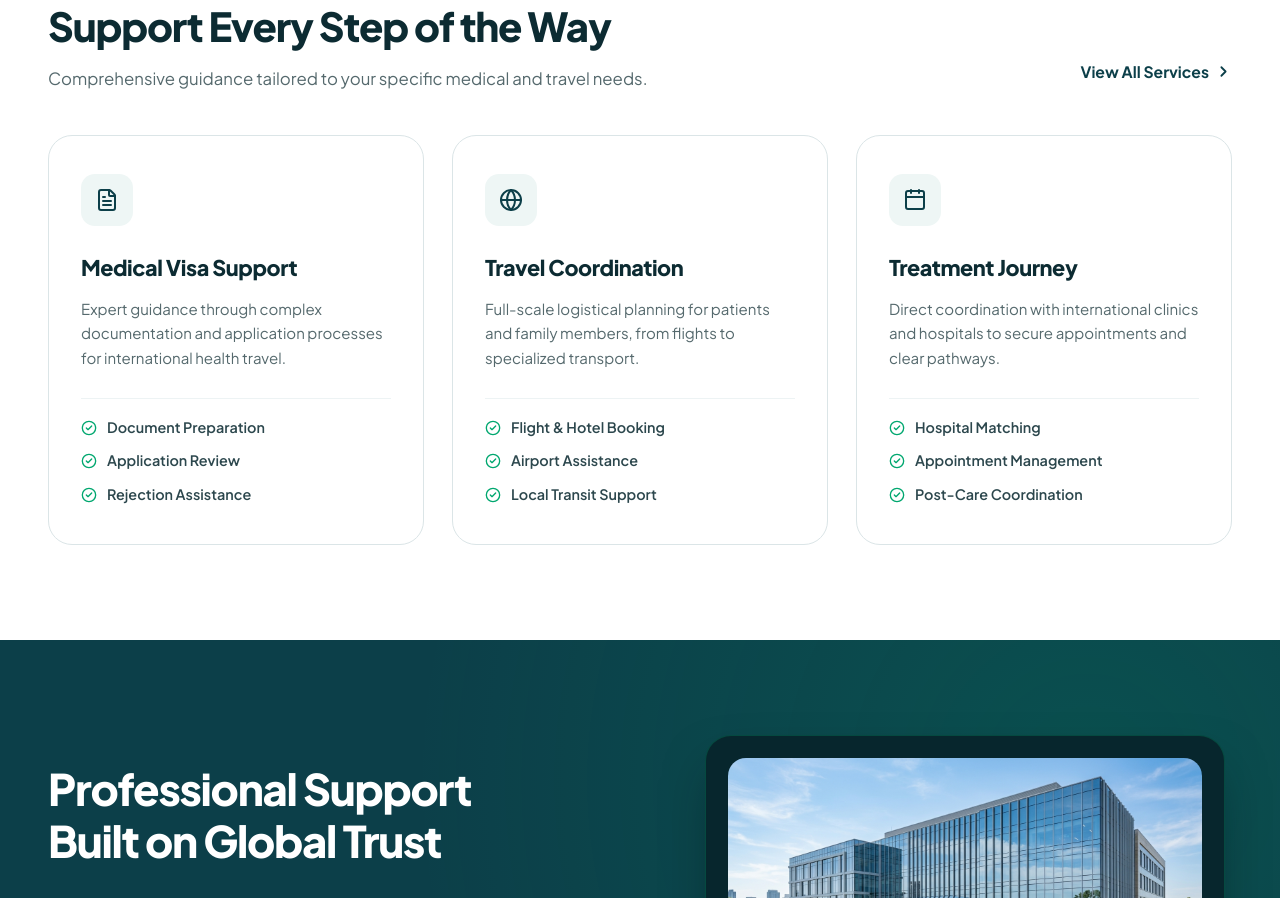
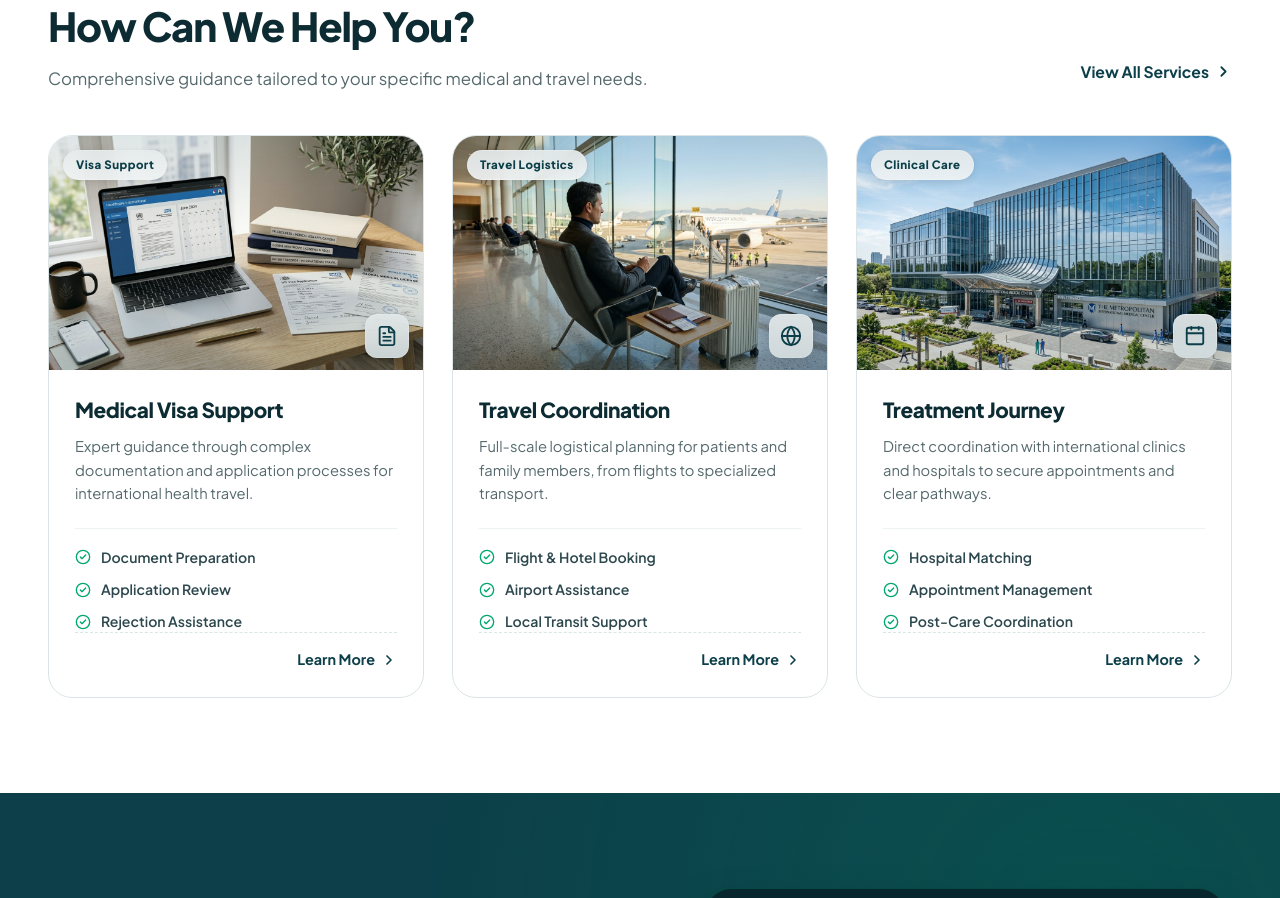
Before and after one commit to rafitalavi/medibridge_medical, a React (Vite) app: page / in a window 1280 px wide. Shown: the part 1100-1998 px from the top of the page. Built offline with nearby package versions, Linux system fonts and the light colour scheme.

Commit message:
image on sevice card

```diff
--- a/src/components/ServicesSection/ServicesSection.css
+++ b/src/components/ServicesSection/ServicesSection.css
@@ -78,7 +78,8 @@
   background-color: #ffffff;
   border: 1px solid var(--color-border);
   border-radius: var(--radius-2xl);
-  padding: 38px 32px;
+  overflow: hidden;
+  padding: 0;
   display: flex;
   flex-direction: column;
   transition: all var(--transition-normal);
@@ -88,41 +89,109 @@
 
 .service-card:hover {
   transform: translateY(-6px);
-  border-color: #cbd5e1;
-  box-shadow: 0 20px 40px -12px rgba(15, 23, 42, 0.09), 0 4px 12px rgba(0, 0, 0, 0.02);
+  border-color: var(--color-brand-emerald);
+  box-shadow: 0 20px 40px -12px rgba(12, 63, 73, 0.12), 0 4px 12px rgba(0, 0, 0, 0.03);
 }
 
-.service-icon-box {
-  width: 52px;
-  height: 52px;
-  border-radius: 14px;
-  background-color: var(--color-bg-badge);
+/* Card Image Header */
+.service-card-image-wrap {
+  position: relative;
+  width: 100%;
+  aspect-ratio: 16 / 10;
+  overflow: hidden;
+  background-color: var(--color-bg-secondary);
+}
+
+.service-card-image-wrap::after {
+  content: '';
+  position: absolute;
+  inset: 0;
+  background: linear-gradient(180deg, rgba(12, 63, 73, 0.12) 0%, rgba(12, 63, 73, 0) 40%, rgba(12, 63, 73, 0.2) 100%);
+  pointer-events: none;
+}
+
+.service-card-image {
+  width: 100%;
+  height: 100%;
+  object-fit: cover;
+  display: block;
+  transition: transform 0.45s ease;
+}
+
+.service-card:hover .service-card-image {
+  transform: scale(1.06);
+}
+
+/* Category Badge on Image */
+.service-card-badge {
+  position: absolute;
+  top: 14px;
+  left: 14px;
+  background: rgba(255, 255, 255, 0.92);
+  backdrop-filter: blur(8px);
+  -webkit-backdrop-filter: blur(8px);
+  padding: 5px 12px;
+  border-radius: var(--radius-pill);
+  font-size: 0.72rem;
+  font-weight: 750;
+  color: var(--color-brand-primary);
+  letter-spacing: 0.04em;
+  box-shadow: 0 2px 8px rgba(0, 0, 0, 0.1);
+  border: 1px solid rgba(255, 255, 255, 0.8);
+}
+
+/* Floating Icon Box overlay on bottom-right of image */
+.service-card-icon-overlay {
+  position: absolute;
+  bottom: 12px;
+  right: 14px;
+  width: 44px;
+  height: 44px;
+  border-radius: 12px;
+  background: rgba(255, 255, 255, 0.95);
+  backdrop-filter: blur(8px);
+  -webkit-backdrop-filter: blur(8px);
   display: flex;
   align-items: center;
   justify-content: center;
-  margin-bottom: 26px;
-  transition: background-color var(--transition-fast);
+  box-shadow: 0 4px 14px rgba(0, 0, 0, 0.12);
+  border: 1px solid rgba(255, 255, 255, 0.9);
+  transition: all var(--transition-fast);
 }
 
-.service-card:hover .service-icon-box {
-  background-color: var(--color-brand-glow);
+.service-card:hover .service-card-icon-overlay {
+  background-color: var(--color-brand-primary);
+  transform: scale(1.05);
+}
+
+.service-card:hover .service-card-icon-overlay svg {
+  color: #ffffff !important;
+  stroke: #ffffff !important;
+}
+
+/* Card Body */
+.service-card-body {
+  padding: 24px 26px 26px;
+  display: flex;
+  flex-direction: column;
+  flex: 1;
 }
 
 .service-card-title {
   font-family: var(--font-family-base);
-  font-size: 1.35rem;
+  font-size: 1.3rem;
   font-weight: 750;
   letter-spacing: -0.02em;
   color: var(--color-text-title);
-  margin-bottom: 12px;
+  margin-bottom: 10px;
 }
 
 .service-card-desc {
-  font-size: 0.94rem;
-  line-height: 1.62;
+  font-size: 0.92rem;
+  line-height: 1.6;
   color: var(--color-text-body);
-  margin-bottom: 28px;
-  min-height: 68px;
+  margin-bottom: 22px;
+  min-height: 64px;
 }
 
 /* Checklist */
@@ -130,7 +199,7 @@
   list-style: none;
   display: flex;
   flex-direction: column;
-  gap: 12px;
+  gap: 11px;
   padding-top: 18px;
   border-top: 1px solid var(--color-border-light);
   margin-top: auto;
@@ -151,9 +220,41 @@
 }
 
 .checklist-text {
-  font-size: 0.9rem;
+  font-size: 0.88rem;
   font-weight: 600;
   color: var(--color-text-nav);
+}
+
+/* Card Footer Action */
+.service-card-footer {
+  margin-top: 20px;
+  padding-top: 16px;
+  border-top: 1px dashed var(--color-border);
+  display: flex;
+  align-items: center;
+  justify-content: flex-end;
+}
+
+.service-card-cta {
+  display: inline-flex;
+  align-items: center;
+  gap: 6px;
+  font-size: 0.9rem;
+  font-weight: 700;
+  color: var(--color-brand-primary);
+  transition: color var(--transition-fast);
+}
+
+.service-cta-arrow {
+  transition: transform var(--transition-fast);
+}
+
+.service-card:hover .service-card-cta {
+  color: var(--color-brand-emerald);
+}
+
+.service-card:hover .service-cta-arrow {
+  transform: translateX(4px);
 }
 
 /* Responsive */
@@ -176,11 +277,11 @@
 
   .services-grid {
     grid-template-columns: 1fr;
-    gap: 20px;
+    gap: 24px;
   }
 
-  .service-card {
-    padding: 30px 24px;
+  .service-card-body {
+    padding: 22px 20px 22px;
   }
 
   .service-card-desc {
--- a/src/components/ServicesSection/ServicesSection.jsx
+++ b/src/components/ServicesSection/ServicesSection.jsx
@@ -6,7 +6,9 @@ export default function ServicesSection({ onSelectService, onNavigateToServicesP
   const services = [
     {
       id: 'visa',
-      icon: <FileText size={24} strokeWidth={2} color="#0c3f49" />,
+      image: '/medical_desk.jpg',
+      badge: 'Visa Support',
+      icon: <FileText size={22} strokeWidth={2} color="#0c3f49" />,
       title: 'Medical Visa Support',
       description:
         'Expert guidance through complex documentation and application processes for international health travel.',
@@ -18,7 +20,9 @@ export default function ServicesSection({ onSelectService, onNavigateToServicesP
     },
     {
       id: 'travel',
-      icon: <Globe size={24} strokeWidth={2} color="#0c3f49" />,
+      image: '/travel_coordination.jpg',
+      badge: 'Travel Logistics',
+      icon: <Globe size={22} strokeWidth={2} color="#0c3f49" />,
       title: 'Travel Coordination',
       description:
         'Full-scale logistical planning for patients and family members, from flights to specialized transport.',
@@ -30,7 +34,9 @@ export default function ServicesSection({ onSelectService, onNavigateToServicesP
     },
     {
       id: 'treatment',
-      icon: <Calendar size={24} strokeWidth={2} color="#0c3f49" />,
+      image: '/hospital_building.jpg',
+      badge: 'Clinical Care',
+      icon: <Calendar size={22} strokeWidth={2} color="#0c3f49" />,
       title: 'Treatment Journey',
       description:
         'Direct coordination with international clinics and hospitals to secure appointments and clear pathways.',
@@ -48,7 +54,7 @@ export default function ServicesSection({ onSelectService, onNavigateToServicesP
         {/* Header with Title and "View All Services" link */}
         <div className="services-header">
           <div className="services-header-left">
-            <h2 className="services-title">Support Every Step of the Way</h2>
+            <h2 className="services-title">How Can We Help You?</h2>
             <p className="services-subtitle">
               Comprehensive guidance tailored to your specific medical and travel needs.
             </p>
@@ -79,12 +85,32 @@ export default function ServicesSection({ onSelectService, onNavigateToServicesP
             <div
               key={service.id}
               className="service-card"
+              role="button"
+              tabIndex={0}
               onClick={() => onSelectService && onSelectService(service.id)}
+              onKeyDown={(e) => {
+                if (e.key === 'Enter' || e.key === ' ') {
+                  e.preventDefault();
+                  onSelectService && onSelectService(service.id);
+                }
+              }}
             >
-              <div className="service-icon-box" aria-hidden="true">
+              {/* Card Image Header */}
+              <div className="service-card-image-wrap">
+                <img
+                  src={service.image}
+                  alt={service.title}
+                  className="service-card-image"
+                  loading="lazy"
+                />
+                <span className="service-card-badge">{service.badge}</span>
+                <div className="service-card-icon-overlay" aria-hidden="true">
                   {service.icon}
                 </div>
+              </div>
 
+              {/* Card Body */}
+              <div className="service-card-body">
                 <h3 className="service-card-title">{service.title}</h3>
                 <p className="service-card-desc">{service.description}</p>
 
@@ -98,6 +124,15 @@ export default function ServicesSection({ onSelectService, onNavigateToServicesP
                     </li>
                   ))}
                 </ul>
+
+                {/* Card Footer Action */}
+                <div className="service-card-footer">
+                  <span className="service-card-cta">
+                    <span>Learn More</span>
+                    <ChevronRight size={16} strokeWidth={2.5} className="service-cta-arrow" />
+                  </span>
+                </div>
+              </div>
             </div>
           ))}
         </div>
```
Also changed, not shown: public/travel_coordination.jpg (added), src/assets/travel_coordination.jpg (added). Lines whose indentation alone changed are shown as unchanged.
